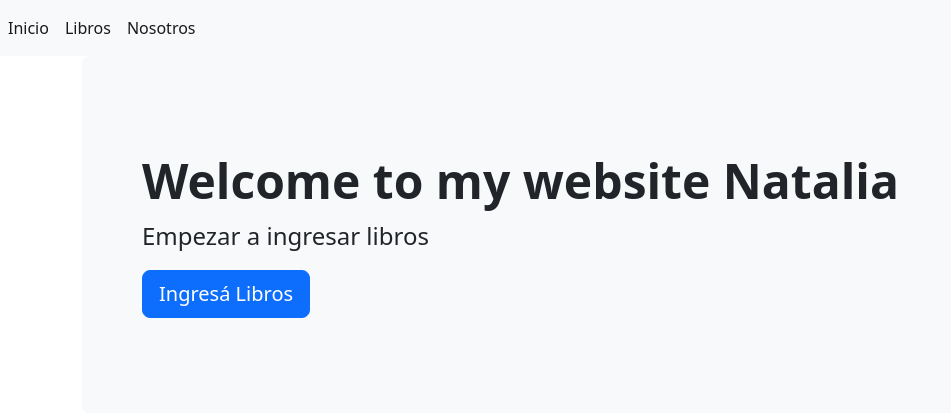
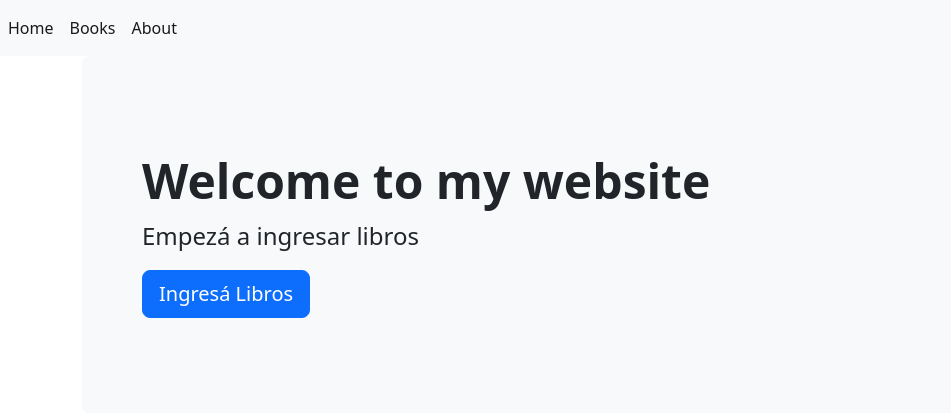
Before and after one commit to iamjosel/crudone, a Django app: page / in a window 1280 px wide. Shown: the top 413 px of the page, without its empty margins (0-951 px from the left). Run offline with Django 3.2, Linux system fonts and the light colour scheme.

Commit message:
crud completo

```diff
--- a/crud/libreria/templates/base.html
+++ b/crud/libreria/templates/base.html
@@ -1,6 +1,6 @@
 {% load static %}
 <!doctype html>
-<html lang="es">
+<html lang="en">
 
 <head>
   <title>{% block titulo %}  {% endblock %}</title>
@@ -16,9 +16,9 @@
 
     <nav class="navbar navbar-expand navbar-light bg-light">
         <div class="nav navbar-nav">
-            <a class="nav-item nav-link active" href="{% url 'inicio' %}">Inicio</a>
-            <a class="nav-item nav-link active" href="{% url 'books' %}">Libros</a>
-            <a class="nav-item nav-link active" href="{% url 'about' %}">Nosotros</a>
+            <a class="nav-item nav-link active" href="{% url 'inicio' %}">Home</a>
+            <a class="nav-item nav-link active" href="{% url 'books' %}">Books</a>
+            <a class="nav-item nav-link active" href="{% url 'about' %}">About</a>
         </div>
     </nav>
 
--- a/crud/libreria/templates/books/form.html
+++ b/crud/libreria/templates/books/form.html
@@ -23,5 +23,6 @@
     <div class="col-12 help-text">{{ campo.errors}} </div>
     {% endfor %}
     <input name="" id="" class="btn btn-success" type="submit" value="Enviar Información">
+        <a name="" id="" class="btn btn-danger" href="{% url 'books' %}" role=""button>Cancelar</a>
 
 </form>
--- a/crud/libreria/templates/books/index.html
+++ b/crud/libreria/templates/books/index.html
@@ -29,9 +29,9 @@
                         <td><img src="{{ book.image.url }}" height="100" width="100" alt="Imagen"></td>
                         <td>{{ book.description }}</td>
                         <td>
-                            <a name="" id="" class="btn btn-info" href="{% url 'edit_book' book.id %}" role="button">Editar</a>
+                            <a name="" id="" class="btn btn-info" href="{% url 'edit_book' book.id %}" role="button">Editá</a>
                             |
-                            <a name="" id="" class="btn btn-danger" href="{% url 'delete_book' book.id %}" role="button">Borrar</a>
+                            <a name="" id="" class="btn btn-danger" href="{% url 'delete_book' book.id %}" role="button">Borrá</a>
                         </td>
                     </tr>
                     {% endfor %}
@@ -41,7 +41,7 @@
 
     </div>
     <div class="card-footer text-muted">
-
+        Welcome to my website
     </div>
 </div>
 
--- a/crud/libreria/templates/pages/about.html
+++ b/crud/libreria/templates/pages/about.html
@@ -4,6 +4,6 @@
 
 {% block contenido %}
 
-Sección de Nosotros amigos
+Sección de Nosotros
 
 {% endblock %}
--- a/crud/libreria/templates/pages/inicio.html
+++ b/crud/libreria/templates/pages/inicio.html
@@ -6,8 +6,8 @@
 
 <div class="p-5 mb-4 bg-light rounded-3">
     <div class="container-fluid py-5">
-      <h1 class="display-5 fw-bold">Welcome to my website Natalia</h1>
-      <p class="col-md-8 fs-4">Empezar a ingresar libros</p>
+      <h1 class="display-5 fw-bold">Welcome to my website</h1>
+      <p class="col-md-8 fs-4">Empezá a ingresar libros</p>
       <button class="btn btn-primary btn-lg" type="button">Ingresá Libros</button>
     </div>
   </div>
--- a/crud/libreria/views.py
+++ b/crud/libreria/views.py
@@ -25,6 +25,9 @@ def create_book(request):
 def edit_book(request, id):
     book = Book.objects.get(id=id)
     form = BookForm(request.POST or None, request.FILES or None, instance=book)
+    if form.is_valid() and request.POST:
+        form.save()
+        return redirect('books')
     return render(request, 'books/edit.html', {'form': form})
 
 def delete_book(request, id):
```
Also changed, not shown: crud/images/IMG_20200527_193648.jpg (added).
